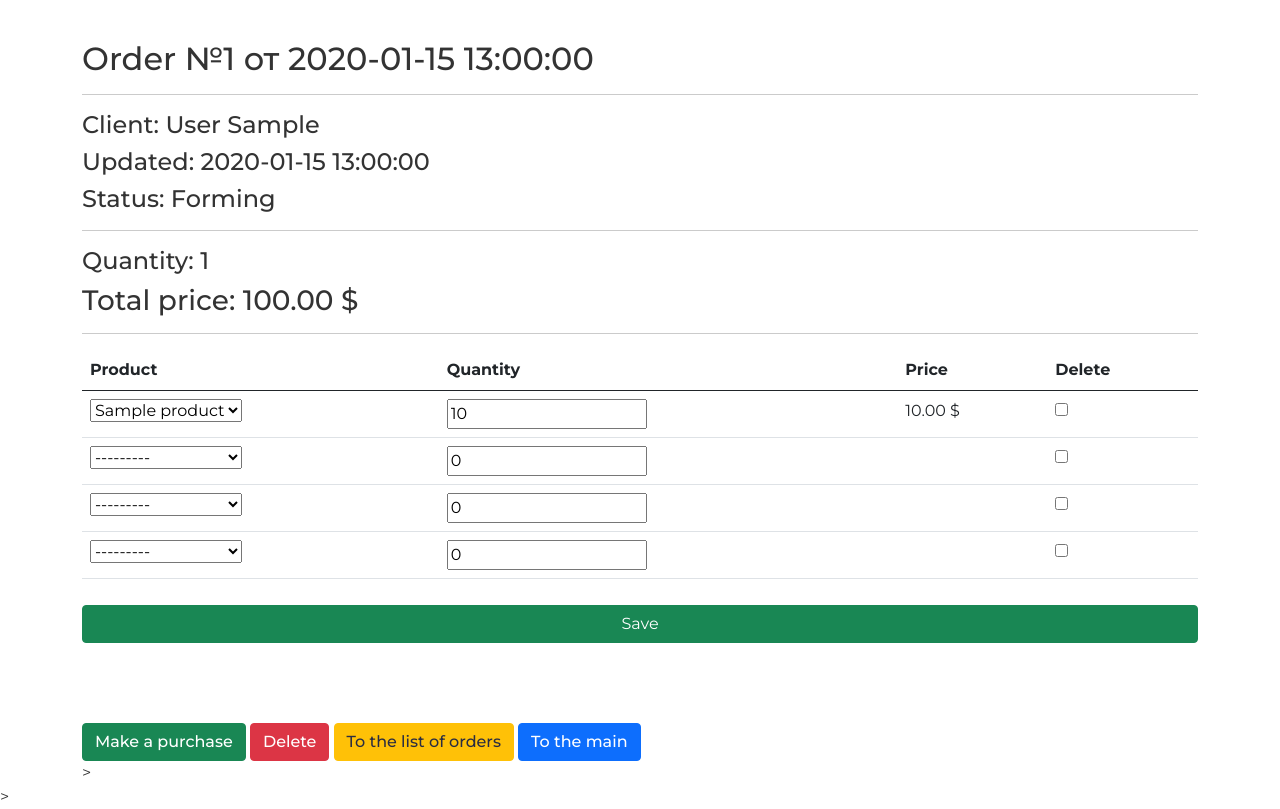
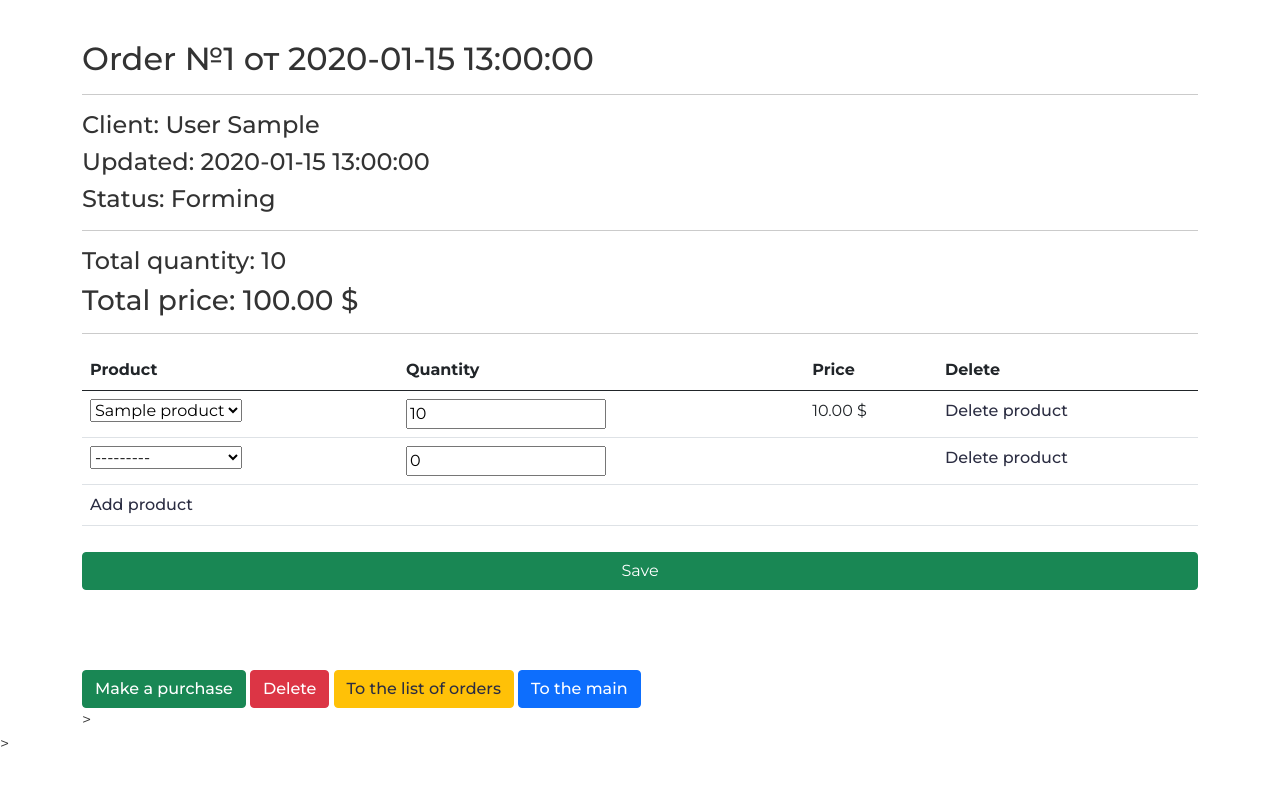
Before and after one commit to IlyaBuryan/onlineshop, a Django app: page /order/update/1/ in a window 1280 px wide. After the commit the page ends 747 px from the top, so only its background shows below. Run offline with Django 3.2, Linux system fonts and the light colour scheme; a user stored in the database is signed in; tables that the repository leaves empty hold one stand-in row (values such as "Sample post"); parts of the project's set-up code (start-up, migrations or seed data) failed here and were passed over.

Commit message:
orders fin

```diff
--- a/ordersapp/models.py
+++ b/ordersapp/models.py
@@ -39,7 +39,7 @@ class Order(models.Model):
 
     def get_total_quantity(self):
         items = self.orderitems.select_related()
-        return len(items)
+        return sum(list(map(lambda x: x.quantity, items)))
 
     def get_total_cost(self):
         items = self.orderitems.select_related()
--- a/ordersapp/templates/ordersapp/base.html
+++ b/ordersapp/templates/ordersapp/base.html
@@ -27,6 +27,7 @@
 
     <!-- Scripts -->
     <script src="{% static 'js/jquery.js' %}" defer></script>
+    <script src="{% static 'js/jquery_formset.js' %}" defer></script>
     <script src="{% static 'js/orders_scripts.js' %}" defer></script>
     <script src="{% static 'js/js.js' %}" defer></script>
 </head>
--- a/ordersapp/templates/ordersapp/layout/inc_order_summary.html
+++ b/ordersapp/templates/ordersapp/layout/inc_order_summary.html
@@ -6,10 +6,10 @@
    <div class="h4">Status: {{ object.get_status_display }}</div>
    <hr>
    <div class="h4">
-       Quantity: <span>{{ object.get_total_quantity }}</span>
+       Total quantity: <span class="order_total_quantity">{{ object.get_total_quantity }}</span>
    </div>
    <div class="h3">
-       Total price: <span>{{ object.get_total_cost }}</span> $
+       Total price: <span class="order_total_cost">{{ object.get_total_cost }}</span> $
    </div>
 {% else %}
    <div class="h2">New order</div>
@@ -17,10 +17,10 @@
    <div class="h4">Client: {{ user.last_name }} {{ user.first_name }} </div>
    {% if basket.0 %}
        <div class="h4">
-           Quantity: <span>{{ basket.0.get_total_quantity }}</span>
+           Total quantity: <span class="order_total_quantity">{{ basket.0.get_total_quantity }}</span>
        </div>
        <div class="h3">
-           Total price: <span>{{ basket.0.get_total_cost }}</span> $
+           Total price: <span class="order_total_cost">{{ basket.0.get_total_cost }}</span> $
        </div>
    {% endif %}
 {% endif %}
--- a/ordersapp/templates/ordersapp/order_form.html
+++ b/ordersapp/templates/ordersapp/order_form.html
@@ -41,7 +41,6 @@
                         </span> $
                         {% endif %}
                         {% endif %}
-
                     </td>
                     {% endfor %}
                 </tr>
--- a/ordersapp/urls.py
+++ b/ordersapp/urls.py
@@ -10,4 +10,6 @@ urlpatterns = [
     path('read/<int:pk>/', ordersapp.OrderRead.as_view(), name='order_read'),
     path('update/<int:pk>/', ordersapp.OrderItemsUpdate.as_view(), name='order_update'),
     path('delete/<int:pk>/', ordersapp.OrderDelete.as_view(), name='order_delete'),
+
+    path('product/<int:pk>/price/', ordersapp.get_prod_price, name='get_prod_price')
 ]
--- a/ordersapp/views.py
+++ b/ordersapp/views.py
@@ -1,6 +1,7 @@
 from django.contrib.auth.decorators import user_passes_test
 from django.db import transaction
 from django.forms import inlineformset_factory
+from django.http import JsonResponse
 from django.shortcuts import get_object_or_404, redirect
 from django.urls import reverse_lazy
 from django.utils.decorators import method_decorator
@@ -9,6 +10,7 @@ from django.dispatch import receiver
 from django.db.models.signals import pre_save, pre_delete
 
 from basketapp.models import Basket
+from mainapp.models import Product
 from .forms import OrderItemForm
 from .models import Order, OrderItem
 
@@ -90,12 +92,16 @@ class OrderItemsCreate(CheckAuthMixin, ContextDataMixin, CreateView):
 class OrderItemsUpdate(CheckAuthMixin, ContextDataMixin, UpdateView):
     model = Order
     fields = []
-    success_url = reverse_lazy('order:orders_list')
     title = 'order'
+
+    def get_success_url(self):
+        return reverse_lazy('order:order_update', kwargs={
+            'pk': self.object.pk,
+        })
 
     def get_context_data(self, **kwargs):
         data = super().get_context_data(**kwargs)
-        OrderFormSet = inlineformset_factory(Order, OrderItem, form=OrderItemForm, extra=3)
+        OrderFormSet = inlineformset_factory(Order, OrderItem, form=OrderItemForm, extra=1)
 
         # Первый позиционный аргумент - родительский класс, второй - класс, на основе которого
         # будет создаваться набор форм класса, указанного в именованномаргументе «form = OrderItemForm».
@@ -164,3 +170,11 @@ def product_quantity_update_save(sender, update_fields, instance, **kwargs):
 def product_quantity_update_delete(sender, instance, **kwargs):
     instance.product.number += instance.quantity
     instance.product.save()
+
+
+def get_prod_price(request, pk):
+    if request.is_ajax():
+        product_item = Product.objects.filter(pk=int(pk)).first()
+        if product_item:
+            return JsonResponse({'price': product_item.price})
+        return JsonResponse({'price': 0})
--- /dev/null
+++ b/static/js/jquery_formset.js
@@ -0,0 +1,250 @@
+/**
+ * jQuery Formset 1.5-pre
+ * @author Stanislaus Madueke (stan DOT madueke AT gmail DOT com)
+ * @requires jQuery 1.2.6 or later
+ *
+ * Copyright (c) 2009, Stanislaus Madueke
+ * All rights reserved.
+ *
+ * Licensed under the New BSD License
+ * See: http://www.opensource.org/licenses/bsd-license.php
+ */
+;(function($) {
+    $.fn.formset = function(opts)
+    {
+        var options = $.extend({}, $.fn.formset.defaults, opts),
+            flatExtraClasses = options.extraClasses.join(' '),
+            totalForms = $('#id_' + options.prefix + '-TOTAL_FORMS'),
+            maxForms = $('#id_' + options.prefix + '-MAX_NUM_FORMS'),
+            minForms = $('#id_' + options.prefix + '-MIN_NUM_FORMS'),
+            childElementSelector = 'input,select,textarea,label,div',
+            $$ = $(this),
+
+            applyExtraClasses = function(row, ndx) {
+                if (options.extraClasses) {
+                    row.removeClass(flatExtraClasses);
+                    row.addClass(options.extraClasses[ndx % options.extraClasses.length]);
+                }
+            },
+
+            updateElementIndex = function(elem, prefix, ndx) {
+                var idRegex = new RegExp(prefix + '-(\\d+|__prefix__)-'),
+                    replacement = prefix + '-' + ndx + '-';
+                if (elem.attr("for")) elem.attr("for", elem.attr("for").replace(idRegex, replacement));
+                if (elem.attr('id')) elem.attr('id', elem.attr('id').replace(idRegex, replacement));
+                if (elem.attr('name')) elem.attr('name', elem.attr('name').replace(idRegex, replacement));
+            },
+
+            hasChildElements = function(row) {
+                return row.find(childElementSelector).length > 0;
+            },
+
+            showAddButton = function() {
+                return maxForms.length == 0 ||   // For Django versions pre 1.2
+                    (maxForms.val() == '' || (maxForms.val() - totalForms.val() > 0));
+            },
+
+            /**
+            * Indicates whether delete link(s) can be displayed - when total forms > min forms
+            */
+            showDeleteLinks = function() {
+                return minForms.length == 0 ||   // For Django versions pre 1.7
+                    (minForms.val() == '' || (totalForms.val() - minForms.val() > 0));
+            },
+
+            insertDeleteLink = function(row) {
+                var delCssSelector = $.trim(options.deleteCssClass).replace(/\s+/g, '.'),
+                    addCssSelector = $.trim(options.addCssClass).replace(/\s+/g, '.');
+
+                var delButtonHTML = '<a class="' + options.deleteCssClass + '" href="javascript:void(0)">' + options.deleteText +'</a>';
+                if (options.deleteContainerClass) {
+                    // If we have a specific container for the remove button,
+                    // place it as the last child of that container:
+                    row.find('[class*="' + options.deleteContainerClass + '"]').append(delButtonHTML);
+                } else if (row.is('TR')) {
+                    // If the forms are laid out in table rows, insert
+                    // the remove button into the last table cell:
+                    row.children(':last').append(delButtonHTML);
+                } else if (row.is('UL') || row.is('OL')) {
+                    // If they're laid out as an ordered/unordered list,
+                    // insert an <li> after the last list item:
+                    row.append('<li>' + delButtonHTML + '</li>');
+                } else {
+                    // Otherwise, just insert the remove button as the
+                    // last child element of the form's container:
+                    row.append(delButtonHTML);
+                }
+
+                // Check if we're under the minimum number of forms - not to display delete link at rendering
+                if (!showDeleteLinks()){
+                    row.find('a.' + delCssSelector).hide();
+                }
+
+                row.find('a.' + delCssSelector).click(function() {
+                    var row = $(this).parents('.' + options.formCssClass),
+                        del = row.find('input:hidden[id $= "-DELETE"]'),
+                        buttonRow = row.siblings("a." + addCssSelector + ', .' + options.formCssClass + '-add'),
+                        forms;
+                    if (del.length) {
+                        // We're dealing with an inline formset.
+                        // Rather than remove this form from the DOM, we'll mark it as deleted
+                        // and hide it, then let Django handle the deleting:
+                        del.val('on');
+                        row.hide();
+                        forms = $('.' + options.formCssClass).not(':hidden');
+                        totalForms.val(forms.length);
+                    } else {
+                        row.remove();
+                        // Update the TOTAL_FORMS count:
+                        forms = $('.' + options.formCssClass).not('.formset-custom-template');
+                        totalForms.val(forms.length);
+                    }
+                    for (var i=0, formCount=forms.length; i<formCount; i++) {
+                        // Apply `extraClasses` to form rows so they're nicely alternating:
+                        applyExtraClasses(forms.eq(i), i);
+                        if (!del.length) {
+                            // Also update names and IDs for all child controls (if this isn't
+                            // a delete-able inline formset) so they remain in sequence:
+                            forms.eq(i).find(childElementSelector).each(function() {
+                                updateElementIndex($(this), options.prefix, i);
+                            });
+                        }
+                    }
+                    // Check if we've reached the minimum number of forms - hide all delete link(s)
+                    if (!showDeleteLinks()){
+                        $('a.' + delCssSelector).each(function(){$(this).hide();});
+                    }
+                    // Check if we need to show the add button:
+                    if (buttonRow.is(':hidden') && showAddButton()) buttonRow.show();
+                    // If a post-delete callback was provided, call it with the deleted form:
+                    if (options.removed) options.removed(row);
+                    return false;
+                });
+            };
+
+        $$.each(function(i) {
+            var row = $(this),
+                del = row.find('input:checkbox[id $= "-DELETE"]');
+            if (del.length) {
+                // If you specify "can_delete = True" when creating an inline formset,
+                // Django adds a checkbox to each form in the formset.
+                // Replace the default checkbox with a hidden field:
+                if (del.is(':checked')) {
+                    // If an inline formset containing deleted forms fails validation, make sure
+                    // we keep the forms hidden (thanks for the bug report and suggested fix Mike)
+                    del.before('<input type="hidden" name="' + del.attr('name') +'" id="' + del.attr('id') +'" value="on" />');
+                    row.hide();
+                } else {
+                    del.before('<input type="hidden" name="' + del.attr('name') +'" id="' + del.attr('id') +'" />');
+                }
+                // Hide any labels associated with the DELETE checkbox:
+                $('label[for="' + del.attr('id') + '"]').hide();
+                del.remove();
+            }
+            if (hasChildElements(row)) {
+                row.addClass(options.formCssClass);
+                if (row.is(':visible')) {
+                    insertDeleteLink(row);
+                    applyExtraClasses(row, i);
+                }
+            }
+        });
+
+        if ($$.length) {
+            var hideAddButton = !showAddButton(),
+                addButton, template;
+            if (options.formTemplate) {
+                // If a form template was specified, we'll clone it to generate new form instances:
+                template = (options.formTemplate instanceof $) ? options.formTemplate : $(options.formTemplate);
+                template.removeAttr('id').addClass(options.formCssClass + ' formset-custom-template');
+                template.find(childElementSelector).each(function() {
+                    updateElementIndex($(this), options.prefix, '__prefix__');
+                });
+                insertDeleteLink(template);
+            } else {
+                // Otherwise, use the last form in the formset; this works much better if you've got
+                // extra (>= 1) forms (thnaks to justhamade for pointing this out):
+                if (options.hideLastAddForm) $('.' + options.formCssClass + ':last').hide();
+                template = $('.' + options.formCssClass + ':last').clone(true).removeAttr('id');
+                template.find('input:hidden[id $= "-DELETE"]').remove();
+                // Clear all cloned fields, except those the user wants to keep (thanks to brunogola for the suggestion):
+                template.find(childElementSelector).not(options.keepFieldValues).each(function() {
+                    var elem = $(this);
+                    // If this is a checkbox or radiobutton, uncheck it.
+                    // This fixes Issue 1, reported by Wilson.Andrew.J:
+                    if (elem.is('input:checkbox') || elem.is('input:radio')) {
+                        elem.attr('checked', false);
+                    } else {
+                        elem.val('');
+                    }
+                });
+            }
+            // FIXME: Perhaps using $.data would be a better idea?
+            options.formTemplate = template;
+
+            var addButtonHTML = '<a class="' + options.addCssClass + '" href="javascript:void(0)">' + options.addText + '</a>';
+            if (options.addContainerClass) {
+                // If we have a specific container for the "add" button,
+                // place it as the last child of that container:
+                var addContainer = $('[class*="' + options.addContainerClass + '"');
+                addContainer.append(addButtonHTML);
+                addButton = addContainer.find('[class="' + options.addCssClass + '"]');
+            } else if ($$.is('TR')) {
+                // If forms are laid out as table rows, insert the
+                // "add" button in a new table row:
+                var numCols = $$.eq(0).children().length,   // This is a bit of an assumption :|
+                    buttonRow = $('<tr><td colspan="' + numCols + '">' + addButtonHTML + '</tr>').addClass(options.formCssClass + '-add');
+                $$.parent().append(buttonRow);
+                addButton = buttonRow.find('a');
+            } else {
+                // Otherwise, insert it immediately after the last form:
+                $$.filter(':last').after(addButtonHTML);
+                addButton = $$.filter(':last').next();
+            }
+
+            if (hideAddButton) addButton.hide();
+
+            addButton.click(function() {
+                var formCount = parseInt(totalForms.val()),
+                    row = options.formTemplate.clone(true).removeClass('formset-custom-template'),
+                    buttonRow = $($(this).parents('tr.' + options.formCssClass + '-add').get(0) || this),
+                    delCssSelector = $.trim(options.deleteCssClass).replace(/\s+/g, '.');
+                applyExtraClasses(row, formCount);
+                row.insertBefore(buttonRow).show();
+                row.find(childElementSelector).each(function() {
+                    updateElementIndex($(this), options.prefix, formCount);
+                });
+                totalForms.val(formCount + 1);
+                // Check if we're above the minimum allowed number of forms -> show all delete link(s)
+                if (showDeleteLinks()){
+                    $('a.' + delCssSelector).each(function(){$(this).show();});
+                }
+                // Check if we've exceeded the maximum allowed number of forms:
+                if (!showAddButton()) buttonRow.hide();
+                // If a post-add callback was supplied, call it with the added form:
+                if (options.added) options.added(row);
+                return false;
+            });
+        }
+
+        return $$;
+    };
+
+    /* Setup plugin defaults */
+    $.fn.formset.defaults = {
+        prefix: 'form',                  // The form prefix for your django formset
+        formTemplate: null,              // The jQuery selection cloned to generate new form instances
+        addText: 'add another',          // Text for the add link
+        deleteText: 'remove',            // Text for the delete link
+        addContainerClass: null,         // Container CSS class for the add link
+        deleteContainerClass: null,      // Container CSS class for the delete link
+        addCssClass: 'add-row',          // CSS class applied to the add link
+        deleteCssClass: 'delete-row',    // CSS class applied to the delete link
+        formCssClass: 'dynamic-form',    // CSS class applied to each form in a formset
+        extraClasses: [],                // Additional CSS classes, which will be applied to each form in turn
+        keepFieldValues: '',             // jQuery selector for fields whose values should be kept when the form is cloned
+        added: null,                     // Function called each time a new form is added
+        removed: null,                   // Function called each time a form is deleted
+        hideLastAddForm: false           // When set to true, hide last empty add form (becomes visible when clicking on add button)
+    };
+})(jQuery);
--- a/static/js/orders_scripts.js
+++ b/static/js/orders_scripts.js
@@ -0,0 +1,122 @@
+"use stict";
+
+let _quantity, _price, orderitem_num, delta_quantity, orderitem_quantity, delta_cost;
+let quantity_arr = [];
+let price_arr = [];
+
+let TOTAL_FORMS = parseInt($('input[name="orderitems-TOTAL_FORMS"]').val());
+
+let order_total_quantity = parseInt($('.order_total_quantity').text()) || 0;
+let order_total_cost = parseFloat($('.order_total_cost').text().replace(',', '.')) || 0;
+
+for (let i = 0; i < TOTAL_FORMS; i++) {
+    _quantity = parseInt($('input[name="orderitems-' + i + '-quantity"]').val());
+    _price = parseFloat($('.orderitems-' + i + '-price').text().replace(',', '.'));
+    quantity_arr[i] = _quantity;
+    if (_price) {
+        price_arr[i] = _price;
+    } else {
+        price_arr[i] = 0;
+    }
+}
+
+
+$('.order_form').on('click', 'input[type="number"]', function () {
+    let target = event.target;
+    orderitem_num = parseInt(target.name.replace('orderitems-', '').replace('-quantity', ''));
+    if (price_arr[orderitem_num]) {
+        orderitem_quantity = parseInt(target.value);
+        delta_quantity = orderitem_quantity - quantity_arr[orderitem_num];
+        quantity_arr[orderitem_num] = orderitem_quantity;
+        orderSummaryUpdate(price_arr[orderitem_num], delta_quantity);
+    }
+});
+
+$('.order_form').on('click', 'input[type="checkbox"]', function () {
+    let target = event.target;
+    orderitem_num = parseInt(target.name.replace('orderitems-', '').replace('-DELETE', ''));
+    if (target.checked) {
+        delta_quantity = -quantity_arr[orderitem_num];
+    } else {
+        delta_quantity = quantity_arr[orderitem_num];
+    }
+    orderSummaryUpdate(price_arr[orderitem_num], delta_quantity);
+});
+
+
+function orderSummaryUpdate(orderitem_price, delta_quantity) {
+    delta_cost = orderitem_price * delta_quantity;
+
+    order_total_cost = Number((order_total_cost + delta_cost).toFixed(2));
+    order_total_quantity = order_total_quantity + delta_quantity;
+
+    $('.order_total_cost').html(order_total_cost.toString());
+    $('.order_total_quantity').html(order_total_quantity.toString());
+}
+
+
+$('.formset_row').formset({
+    addText: 'Add product',
+    deleteText: 'Delete product',
+    prefix: 'orderitems',
+    removed: deleteOrderItem
+});
+
+
+function deleteOrderItem(row) {
+    let target_name = row[0].querySelector('input[type="number"]').name;
+    orderitem_num = parseInt(target_name.replace('orderitems-', '').replace('-quantity', ''));
+    delta_quantity = -quantity_arr[orderitem_num];
+    quantity_arr[orderitem_num] = 0;
+    if (!isNaN(price_arr[orderitem_num]) && !isNaN(delta_quantity)) {
+        orderSummaryUpdate(price_arr[orderitem_num], delta_quantity);
+    }
+}
+
+// $('.order_form select').on('change', 'select', function () {
+
+$('.order_form select').change(function () {
+    let target = event.target;
+    orderitem_num = parseInt(target.name.replace('orderitems-', '').replace('-product', ''));
+    let orderitem_product_pk = target.options[target.selectedIndex].value;
+
+    if (orderitem_product_pk) {
+        $.ajax({
+            url: "/order/product/" + orderitem_product_pk + "/price/",
+            success: function (data) {
+                if (data.price) {
+                    price_arr[orderitem_num] = parseFloat(data.price);
+                    if (isNaN(quantity_arr[orderitem_num])) {
+                        quantity_arr[orderitem_num] = 0;
+                    }
+                    let price_html = '<span>' + data.price.toString().replace('.', ',') + '</span> $';
+                    let current_tr = $('.order_form table').find('tr:eq(' + (orderitem_num + 1) + ')');
+
+                    current_tr.find('td:eq(2)').html(price_html);
+
+                    if (isNaN(current_tr.find('input[type="number"]').val())) {
+                        current_tr.find('input[type="number"]').val(0);
+                    }
+                    orderSummaryRecalc();
+                }
+            },
+        });
+    }
+});
+
+
+if (!order_total_quantity) {
+    orderSummaryRecalc();
+}
+
+function orderSummaryRecalc() {
+    order_total_quantity = 0;
+    order_total_cost = 0;
+
+    for (let i = 0; i < TOTAL_FORMS; i++) {
+        order_total_quantity += quantity_arr[i];
+        order_total_cost += quantity_arr[i] * price_arr[i];
+    }
+    $('.order_total_quantity').html(order_total_quantity.toString());
+    $('.order_total_cost').html(Number(order_total_cost.toFixed(2)).toString());
+}
```
